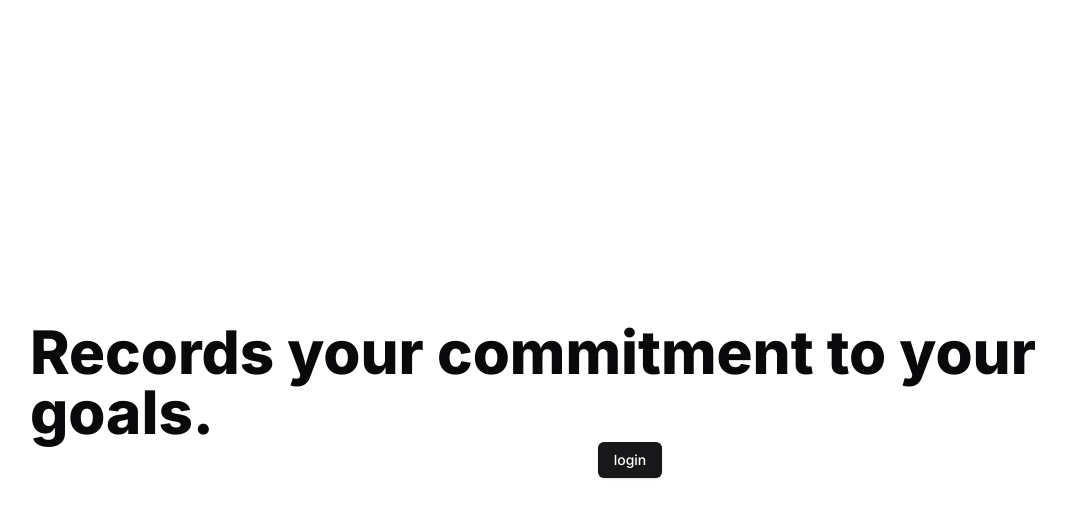
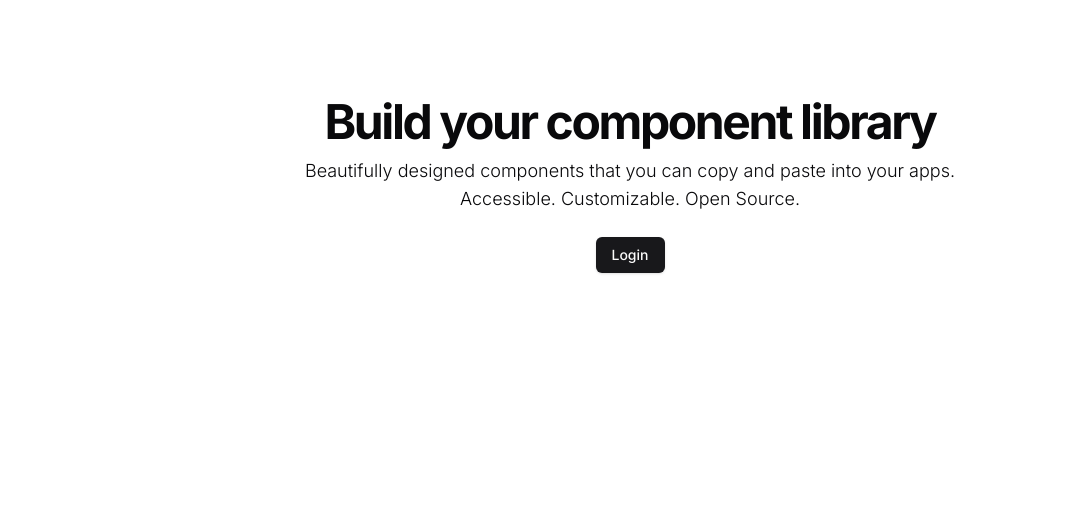
Before and after one commit to islaree/commit-log, a Next.js app: page / in a window 1280 px wide. Shown: the top 518 px of the page, without its empty margins (10-1076 px from the left). Built offline with nearby package versions, Linux system fonts and the light colour scheme; no server answers.

Commit message:
update: デザインを更新する (#36)

```diff
--- a/src/app/page.tsx
+++ b/src/app/page.tsx
@@ -1,18 +1,36 @@
+import { Button } from '@/components/ui/button'
+import { createClient } from '@/utils/supabase/server'
 import Link from 'next/link'
 
-import { Button } from '@/components/ui/button'
+export default async function Home() {
+  const db = createClient()
+  const {
+    data: { user },
+  } = await db.auth.getUser()
 
-export default function Home() {
   return (
-    <>
-      <div className="mx-auto flex min-h-screen max-w-[1200px] flex-col items-center justify-center">
-        <h1 className="text-6xl font-extrabold">Records your commitment to your goals.</h1>
+    <div className="mx-auto flex max-w-[980px] flex-col items-center gap-2 py-8 md:py-12 md:pb-8 lg:py-24 lg:pb-20">
+      <h1 className="text-center text-3xl font-bold leading-tight tracking-tighter md:text-5xl lg:leading-[1.1]">
+        Build your component library
+      </h1>
+      <span
+        className="max-w-[750px] text-center text-lg font-light text-foreground"
+        data-br=":r6j:"
+        data-brr="1"
+      >
+        Beautifully designed components that you can copy and paste into your apps. Accessible.
+        Customizable. Open Source.
+      </span>
+      <div className="flex w-full items-center justify-center space-x-4 py-4 md:pb-10">
         <Button asChild>
-          <Link href="/login" className="rounded bg-black px-2 py-1 text-white">
-            login
-          </Link>
+          <Link href="/login">Login</Link>
         </Button>
+        {user && (
+          <Button variant="outline" asChild>
+            <Link href="/dashboard">Dashboard</Link>
+          </Button>
+        )}
       </div>
-    </>
+    </div>
   )
 }
```
